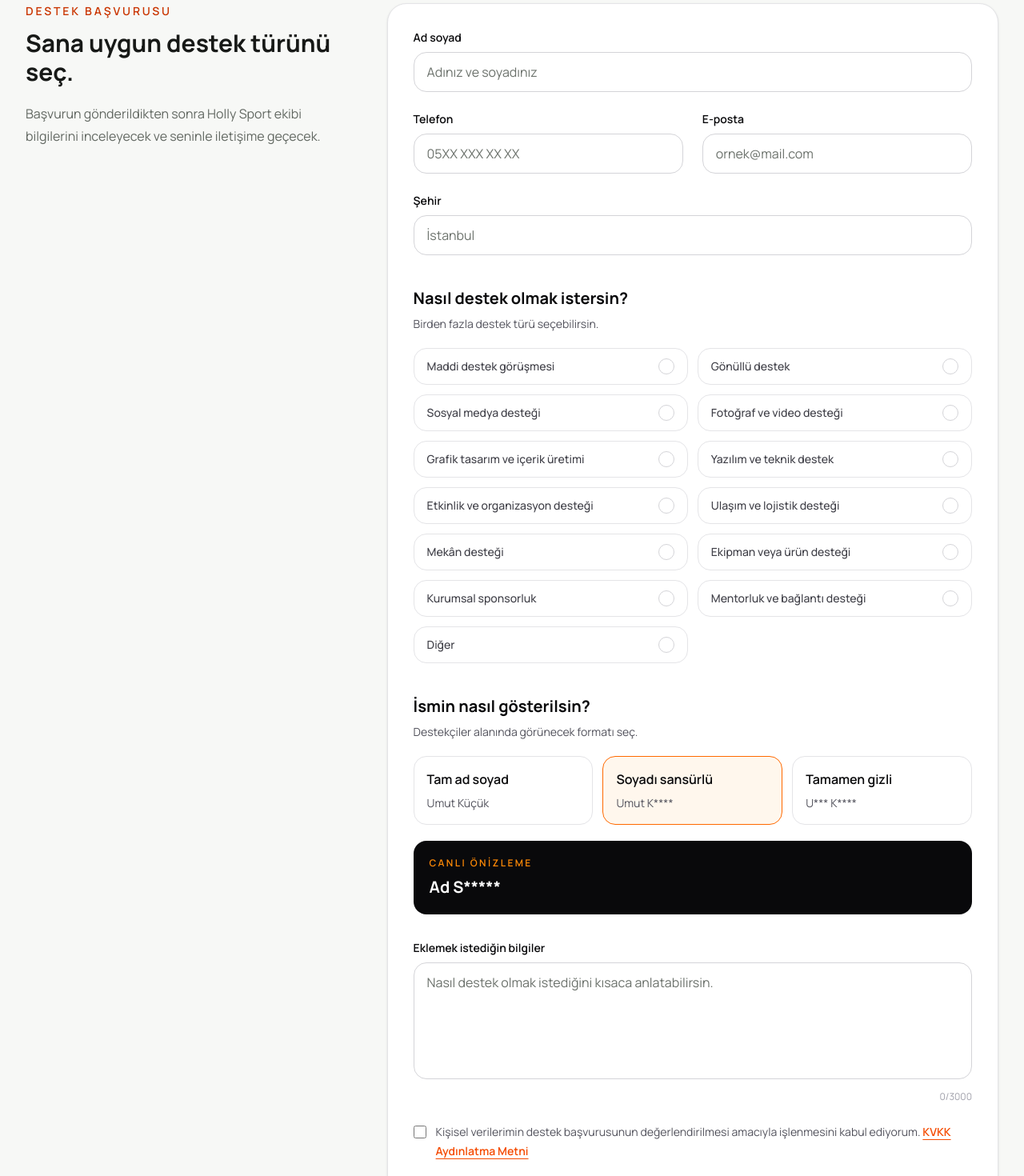
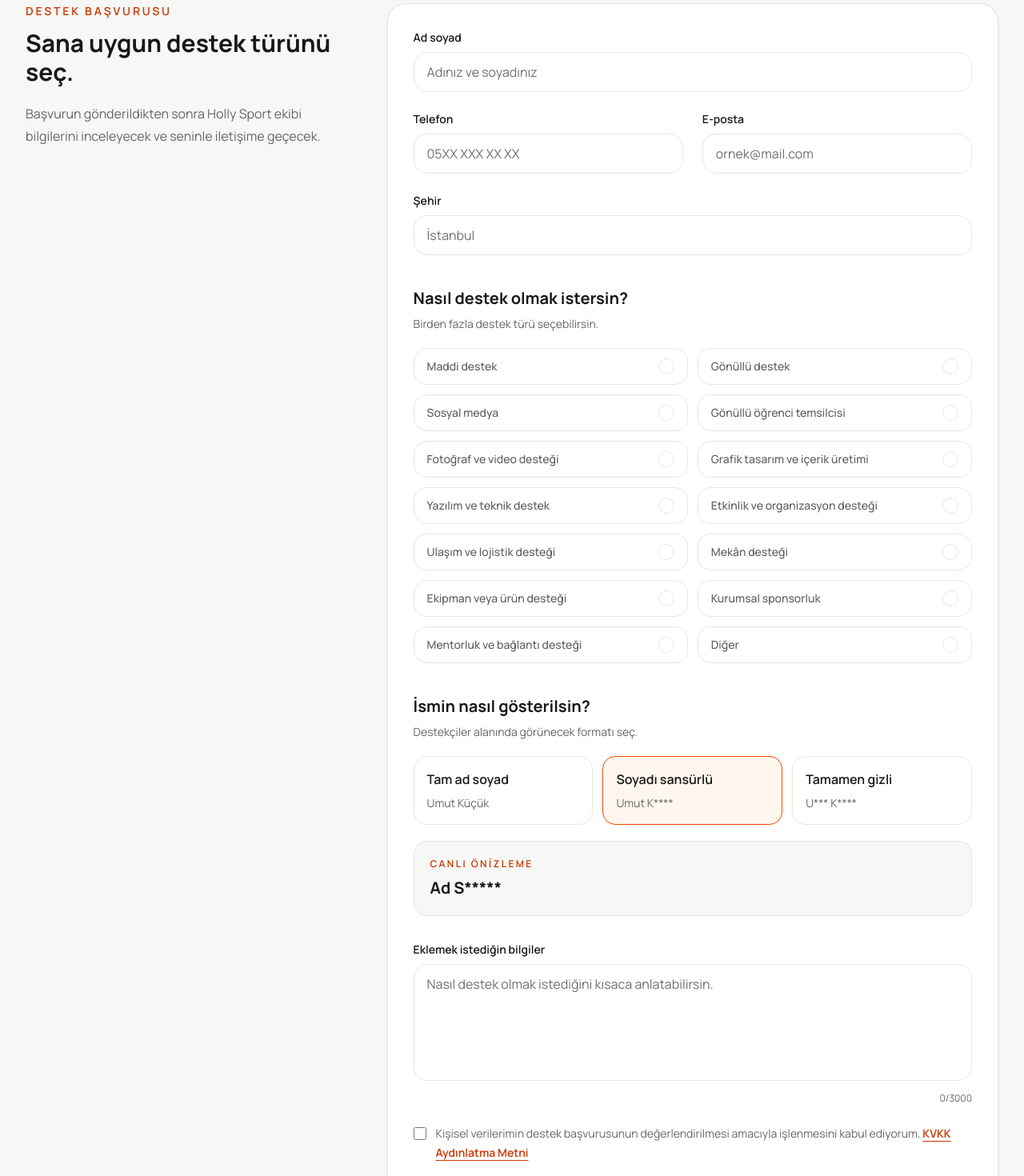
Before and after one commit to hollysport/hollysport, a Next.js app: page /destek-ol in a window 1280 px wide. Shown: the part 600-2070 px from the top of the page at 80% size. Built offline with nearby package versions, Linux system fonts and the light colour scheme; no server answers.

Commit message:
feat: destek formuna gonullu ogrenci temsilcisi secenegi eklendi

```diff
--- a/app/admin/support-requests/page.tsx
+++ b/app/admin/support-requests/page.tsx
@@ -14,6 +14,7 @@ const statusLabels: Record<string, string> = {
 const supportTypeLabels: Record<string, string> = {
     volunteer: "Gönüllü destek",
     social_media: "Sosyal medya",
+    student_representative: "Gönüllü öğrenci temsilcisi",
     photo_video: "Fotoğraf ve video",
     design_content: "Grafik tasarım ve içerik",
     software: "Yazılım ve teknik destek",
@@ -22,7 +23,7 @@ const supportTypeLabels: Record<string, string> = {
     venue: "Mekân desteği",
     equipment_product: "Ekipman veya ürün",
     corporate_sponsorship: "Kurumsal sponsorluk",
-    financial_support: "Maddi destek görüşmesi",
+    financial_support: "Maddi destek",
     mentorship_network: "Mentorluk ve bağlantı",
     other: "Diğer",
 };
@@ -68,11 +69,7 @@ export default async function SupportRequestsPage() {
         <main className="min-h-screen bg-zinc-50 px-4 py-10 sm:px-6 lg:px-8">
             <div className="mx-auto max-w-7xl">
                 <div>
-                    <p className="text-sm font-semibold uppercase tracking-[0.2em] text-orange-500">
-                        Admin Paneli
-                    </p>
-
-                    <h1 className="mt-2 text-3xl font-bold text-zinc-950">
+                    <h1 className="text-3xl font-bold text-zinc-950">
                         Destek Başvuruları
                     </h1>
 
--- a/app/admin/supporters/page.tsx
+++ b/app/admin/supporters/page.tsx
@@ -14,6 +14,7 @@ const categoryLabels: Record<string, string> = {
 const supportTypeLabels: Record<string, string> = {
     volunteer: "Gönüllü destek",
     social_media: "Sosyal medya",
+    student_representative: "Gönüllü öğrenci temsilcisi",
     photo_video: "Fotoğraf ve video",
     design_content: "Grafik tasarım ve içerik",
     software: "Yazılım ve teknik destek",
@@ -98,18 +99,7 @@ export default async function SupportersAdminPage({
         <main className="min-h-screen bg-zinc-50 px-4 py-10 sm:px-6 lg:px-8">
             <div className="mx-auto max-w-7xl">
                 <div>
-                    <p className="text-sm font-semibold uppercase tracking-[0.2em] text-orange-500">
-                        Admin Paneli
-                    </p>
-
-                    <Link
-                        href="/admin"
-                        className="mt-2 inline-flex min-h-10 items-center gap-1.5 rounded-full border border-zinc-200 bg-white px-4 text-sm font-semibold text-zinc-700 shadow-sm transition-colors hover:border-zinc-950 hover:text-zinc-950"
-                    >
-                        ← Panele Dön
-                    </Link>
-
-                    <h1 className="mt-4 text-3xl font-bold text-zinc-950">
+                    <h1 className="text-3xl font-bold text-zinc-950">
                         Yayınlanan Destekçiler
                     </h1>
 
--- a/app/api/forms/support/route.ts
+++ b/app/api/forms/support/route.ts
@@ -13,6 +13,7 @@ const allowedSupportTypes = [
     "financial_support",
     "volunteer",
     "social_media",
+    "student_representative",
     "photo_video",
     "design_content",
     "software",
--- a/components/support/SupportForm.tsx
+++ b/components/support/SupportForm.tsx
@@ -19,7 +19,7 @@ import TurnstileWidget from "@/components/security/TurnstileWidget";
 const supportOptions = [
     {
         value: "financial_support",
-        label: "Maddi destek görüşmesi",
+        label: "Maddi destek",
     },
     {
         value: "volunteer",
@@ -27,7 +27,11 @@ const supportOptions = [
     },
     {
         value: "social_media",
-        label: "Sosyal medya desteği",
+        label: "Sosyal medya",
+    },
+    {
+        value: "student_representative",
+        label: "Gönüllü öğrenci temsilcisi",
     },
     {
         value: "photo_video",
@@ -673,16 +677,16 @@ export default function SupportForm() {
     }
 
     const fieldClass =
-        "w-full rounded-2xl border border-zinc-300 bg-white px-4 py-3 text-zinc-950 outline-none transition placeholder:text-zinc-500 focus:border-orange-500 focus:ring-4 focus:ring-orange-500/10";
+        "w-full rounded-2xl border border-line bg-white px-4 py-3 text-ink outline-none transition placeholder:text-ink-soft focus:border-orange-600 focus:ring-4 focus:ring-orange-500/15";
 
     const fieldErrorClass =
-        "w-full rounded-2xl border border-red-500 bg-white px-4 py-3 text-zinc-950 outline-none transition placeholder:text-zinc-500 focus:border-red-500 focus:ring-4 focus:ring-red-500/10";
+        "w-full rounded-2xl border border-red-500 bg-white px-4 py-3 text-ink outline-none transition placeholder:text-ink-soft focus:border-red-500 focus:ring-4 focus:ring-red-500/10";
 
     return (
         <form
             noValidate
             onSubmit={handleSubmit}
-            className="relative rounded-3xl border border-zinc-200 bg-white p-6 shadow-sm sm:p-8"
+            className="relative rounded-3xl border border-line bg-white p-6 shadow-sm sm:p-8"
         >
             <div
                 aria-hidden="true"
@@ -696,7 +700,7 @@ export default function SupportForm() {
                     id="support-company-fax"
                     name="companyFax"
                     type="text"
-                    className="text-zinc-950"
+                    className="text-ink"
                     tabIndex={-1}
                     autoComplete="off"
                     value={companyFax}
@@ -710,7 +714,7 @@ export default function SupportForm() {
 
             <div className="grid gap-6 sm:grid-cols-2">
                 <label className="sm:col-span-2">
-                    <span className="mb-2 block text-sm font-semibold text-zinc-950">
+                    <span className="mb-2 block text-sm font-semibold text-ink">
                         Ad soyad
                     </span>
 
@@ -746,7 +750,7 @@ export default function SupportForm() {
                 </label>
 
                 <label>
-                    <span className="mb-2 block text-sm font-semibold text-zinc-950">
+                    <span className="mb-2 block text-sm font-semibold text-ink">
                         Telefon
                     </span>
 
@@ -783,7 +787,7 @@ export default function SupportForm() {
                 </label>
 
                 <label>
-                    <span className="mb-2 block text-sm font-semibold text-zinc-950">
+                    <span className="mb-2 block text-sm font-semibold text-ink">
                         E-posta
                     </span>
 
@@ -820,7 +824,7 @@ export default function SupportForm() {
                 </label>
 
                 <label className="sm:col-span-2">
-                    <span className="mb-2 block text-sm font-semibold text-zinc-950">
+                    <span className="mb-2 block text-sm font-semibold text-ink">
                         Şehir
                     </span>
 
@@ -857,11 +861,11 @@ export default function SupportForm() {
             </div>
 
             <div className="mt-10">
-                <h2 className="text-xl font-bold text-zinc-950">
+                <h2 className="text-xl font-bold text-ink">
                     Nasıl destek olmak istersin?
                 </h2>
 
-                <p className="mt-2 text-sm text-zinc-600">
+                <p className="mt-2 text-sm text-ink-soft">
                     Birden fazla destek türü
                     seçebilirsin.
                 </p>
@@ -887,8 +891,8 @@ export default function SupportForm() {
                                     }
                                     className={`flex items-center justify-between rounded-2xl border px-4 py-3 text-left text-sm font-medium transition ${
                                         selected
-                                            ? "border-orange-500 bg-orange-50 text-orange-700"
-                                            : "border-zinc-200 text-zinc-700 hover:border-zinc-400"
+                                            ? "border-orange-600 bg-orange-50 text-orange-700"
+                                            : "border-line bg-white text-ink/70 hover:border-ink-soft hover:text-ink"
                                     }`}
                                 >
                                     {option.label}
@@ -896,8 +900,8 @@ export default function SupportForm() {
                                     <span
                                         className={`flex h-5 w-5 items-center justify-center rounded-full border ${
                                             selected
-                                                ? "border-orange-500 bg-orange-500 text-white"
-                                                : "border-zinc-300"
+                                                ? "border-orange-600 bg-orange-600 text-white"
+                                                : "border-line"
                                         }`}
                                     >
                                         {selected && (
@@ -920,8 +924,8 @@ export default function SupportForm() {
             </div>
 
             {hasVolunteerSupport && (
-                <div className="mt-8 rounded-3xl bg-zinc-50 p-5">
-                    <h3 className="font-bold text-zinc-950">
+                <div className="mt-8 rounded-3xl bg-shell p-5">
+                    <h3 className="font-bold text-ink">
                         Gönüllü olmak istediğin
                         alanlar
                     </h3>
@@ -945,8 +949,8 @@ export default function SupportForm() {
                                         }
                                         className={`rounded-xl border px-4 py-3 text-left text-sm transition ${
                                             selected
-                                                ? "border-orange-500 bg-white text-orange-700"
-                                                : "border-zinc-200 bg-white text-zinc-700"
+                                                ? "border-orange-600 bg-white text-orange-700"
+                                                : "border-line bg-white text-ink/70"
                                         }`}
                                     >
                                         {option}
@@ -967,9 +971,9 @@ export default function SupportForm() {
             )}
 
             {hasCorporateSupport && (
-                <div className="mt-8 grid gap-5 rounded-3xl bg-zinc-50 p-5 sm:grid-cols-2">
+                <div className="mt-8 grid gap-5 rounded-3xl bg-shell p-5 sm:grid-cols-2">
                     <label>
-                        <span className="mb-2 block text-sm font-semibold text-zinc-950">
+                        <span className="mb-2 block text-sm font-semibold text-ink">
                             Firma veya kurum adı
                         </span>
 
@@ -1005,7 +1009,7 @@ export default function SupportForm() {
                     </label>
 
                     <label>
-                        <span className="mb-2 block text-sm font-semibold text-zinc-950">
+                        <span className="mb-2 block text-sm font-semibold text-ink">
                             İnternet sitesi
                         </span>
 
@@ -1042,10 +1046,10 @@ export default function SupportForm() {
             )}
 
             {hasFinancialSupport && (
-                <div className="mt-8 rounded-3xl bg-zinc-50 p-5">
+                <div className="mt-8 rounded-3xl bg-shell p-5">
                     <div className="grid gap-5 sm:grid-cols-2">
                         <label>
-                            <span className="mb-2 block text-sm font-semibold text-zinc-950">
+                            <span className="mb-2 block text-sm font-semibold text-ink">
                                 Destek biçimi
                             </span>
 
@@ -1096,7 +1100,7 @@ export default function SupportForm() {
                         </label>
 
                         <label>
-                            <span className="mb-2 block text-sm font-semibold text-zinc-950">
+                            <span className="mb-2 block text-sm font-semibold text-ink">
                                 Tahmini destek
                                 tutarı
                             </span>
@@ -1139,7 +1143,7 @@ export default function SupportForm() {
                         </label>
                     </div>
 
-                    <p className="mt-3 text-xs leading-5 text-zinc-500">
+                    <p className="mt-3 text-xs leading-5 text-ink-soft">
                         Bu alan yalnızca ön
                         bilgilendirme amaçlıdır.
                         Burada herhangi bir ödeme
@@ -1149,11 +1153,11 @@ export default function SupportForm() {
             )}
 
             <div className="mt-10">
-                <h2 className="text-xl font-bold text-zinc-950">
+                <h2 className="text-xl font-bold text-ink">
                     İsmin nasıl gösterilsin?
                 </h2>
 
-                <p className="mt-2 text-sm text-zinc-600">
+                <p className="mt-2 text-sm text-ink-soft">
                     Destekçiler alanında görünecek
                     formatı seç.
                 </p>
@@ -1214,15 +1218,15 @@ export default function SupportForm() {
                                 }}
                                 className={`rounded-2xl border p-4 text-left transition ${
                                     selected
-                                        ? "border-orange-500 bg-orange-50"
-                                        : "border-zinc-200 hover:border-zinc-400"
+                                        ? "border-orange-600 bg-orange-50"
+                                        : "border-line hover:border-ink-soft"
                                 }`}
                             >
-                                <span className="block font-semibold text-zinc-950">
+                                <span className="block font-semibold text-ink">
                                     {option.title}
                                 </span>
 
-                                <span className="mt-2 block text-sm text-zinc-600">
+                                <span className="mt-2 block text-sm text-ink-soft">
                                     {option.example}
                                 </span>
                             </button>
@@ -1230,8 +1234,8 @@ export default function SupportForm() {
                     })}
                 </div>
 
-                <div className="mt-5 rounded-2xl bg-zinc-950 p-5 text-white">
-                    <p className="text-xs font-semibold uppercase tracking-[0.2em] text-orange-400">
+                <div className="mt-5 rounded-2xl border border-line bg-shell p-5 text-ink">
+                    <p className="text-xs font-semibold uppercase tracking-[0.2em] text-orange-700">
                         Canlı önizleme
                     </p>
 
@@ -1242,7 +1246,7 @@ export default function SupportForm() {
             </div>
 
             <label className="mt-8 block">
-                <span className="mb-2 block text-sm font-semibold text-zinc-950">
+                <span className="mb-2 block text-sm font-semibold text-ink">
                     Eklemek istediğin bilgiler
                 </span>
 
@@ -1278,7 +1282,7 @@ export default function SupportForm() {
                         )}
                     </div>
 
-                    <span className="shrink-0 text-xs text-zinc-400">
+                    <span className="shrink-0 text-xs text-ink-soft">
                         {message.length}/3000
                     </span>
                 </div>
@@ -1302,14 +1306,14 @@ export default function SupportForm() {
                         className="mt-1 h-4 w-4 shrink-0 accent-orange-500"
                     />
 
-                    <span className="text-sm leading-6 text-zinc-600">
+                    <span className="text-sm leading-6 text-ink-soft">
                         Kişisel verilerimin destek
                         başvurusunun
                         değerlendirilmesi amacıyla
                         işlenmesini kabul ediyorum.{" "}
                         <Link
                             href="/kvkk"
-                            className="font-semibold text-orange-600 underline underline-offset-4"
+                            className="font-semibold text-orange-700 underline underline-offset-4"
                         >
                             KVKK Aydınlatma Metni
                         </Link>
@@ -1325,7 +1329,7 @@ export default function SupportForm() {
                 )}
             </div>
 
-            <div className="mt-6 rounded-2xl border border-zinc-200 bg-zinc-50 p-4">
+            <div className="mt-6 rounded-2xl border border-line bg-shell p-4">
                 <TurnstileWidget
                     action="support_form"
                     resetKey={
@@ -1378,7 +1382,7 @@ export default function SupportForm() {
             <button
                 disabled={isSubmitting}
                 type="submit"
-                className="mt-8 inline-flex w-full items-center justify-center gap-2 rounded-full bg-orange-500 px-6 py-4 font-semibold text-white transition hover:bg-orange-600 disabled:cursor-not-allowed disabled:opacity-60"
+                className="mt-8 inline-flex w-full items-center justify-center gap-2 rounded-full bg-orange-700 px-6 py-4 font-semibold text-white transition hover:bg-orange-800 disabled:cursor-not-allowed disabled:opacity-60"
             >
                 {isSubmitting ? (
                     <>
```
